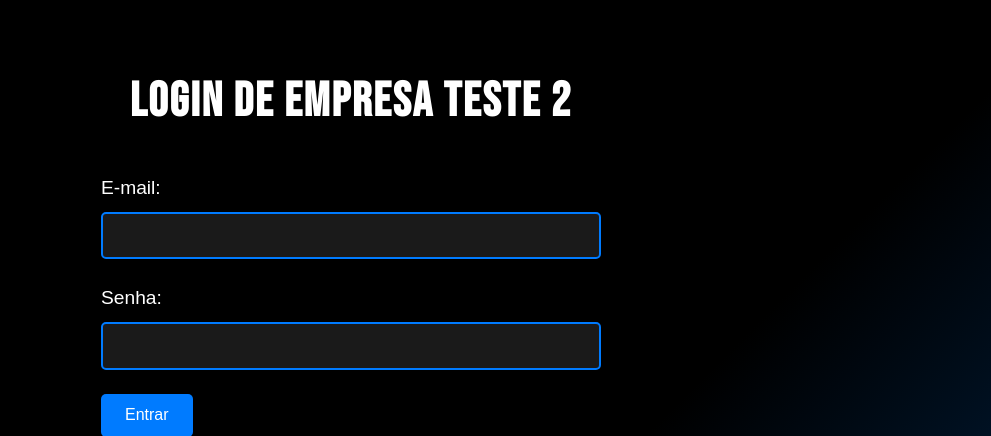
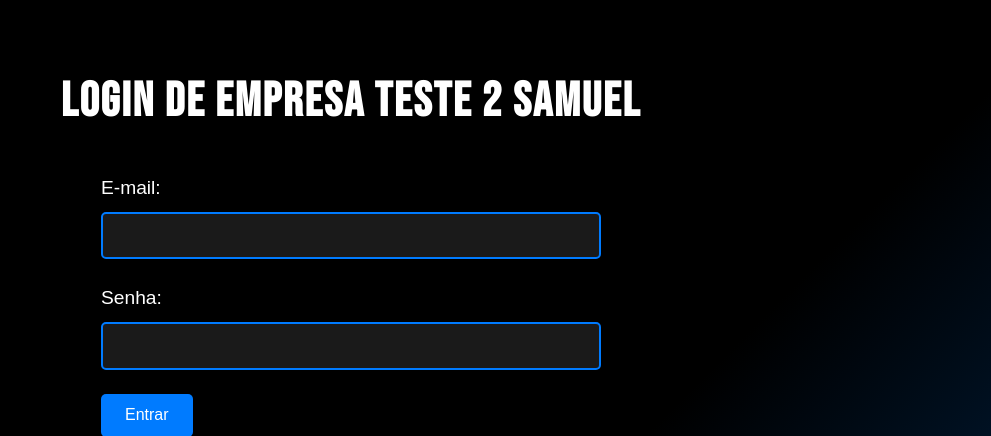
Before and after one commit to HiagoLandin/RH-System, a PHP site: page /login_empresa.php in a window 1280 px wide. Shown: the part 87-523 px from the top of the page, without its empty margins (289-1280 px from the left). Run offline with PHP 8.4, Linux system fonts and the light colour scheme.

Commit message:
teste samuca
teste do samuca

```diff
--- a/login_empresa.php
+++ b/login_empresa.php
@@ -36,7 +36,7 @@ unset($_SESSION['mensagem']); // Remove a mensagem após exibi-la
 
     <main>
         <section class="login">
-            <h1>Login de Empresa teste 2</h1>
+            <h1>Login de Empresa teste 2 samuel</h1>
             <!-- Exibe a notificação se houver -->
             <?php if (!empty($mensagem)): ?>
                 <div class="notificacao <?php echo (strpos($mensagem, 'sucesso') !== false ? 'success' : 'error'); ?>">
```
